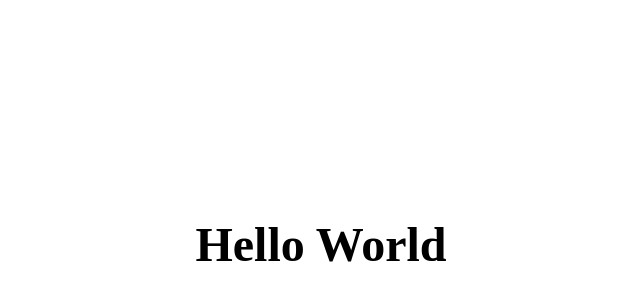
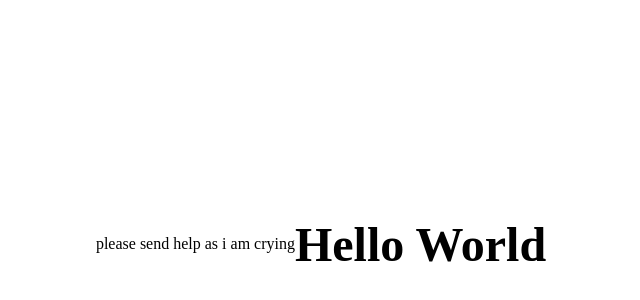
Before and after one commit to ethand20/EthanD20.github.io, a plain HTML site: page index.html in a window 1280 px wide. Shown: the part 156-456 px from the top of the page, without its empty margins (319-959 px from the left). Drawn offline with Linux system fonts and the light colour scheme.

Commit message:
Update index.html

```diff
--- a/index.html
+++ b/index.html
@@ -1,7 +1,8 @@
 <!DOCTYPE html>
 <html>
 <head>
-  <title>Hello World.... please send help as i am crying</title>
+  <title>Hello World.... </title>
+  <subtitle>please send help as i am crying</subtitle>
   <style>
     body {
       display: flex;
```
